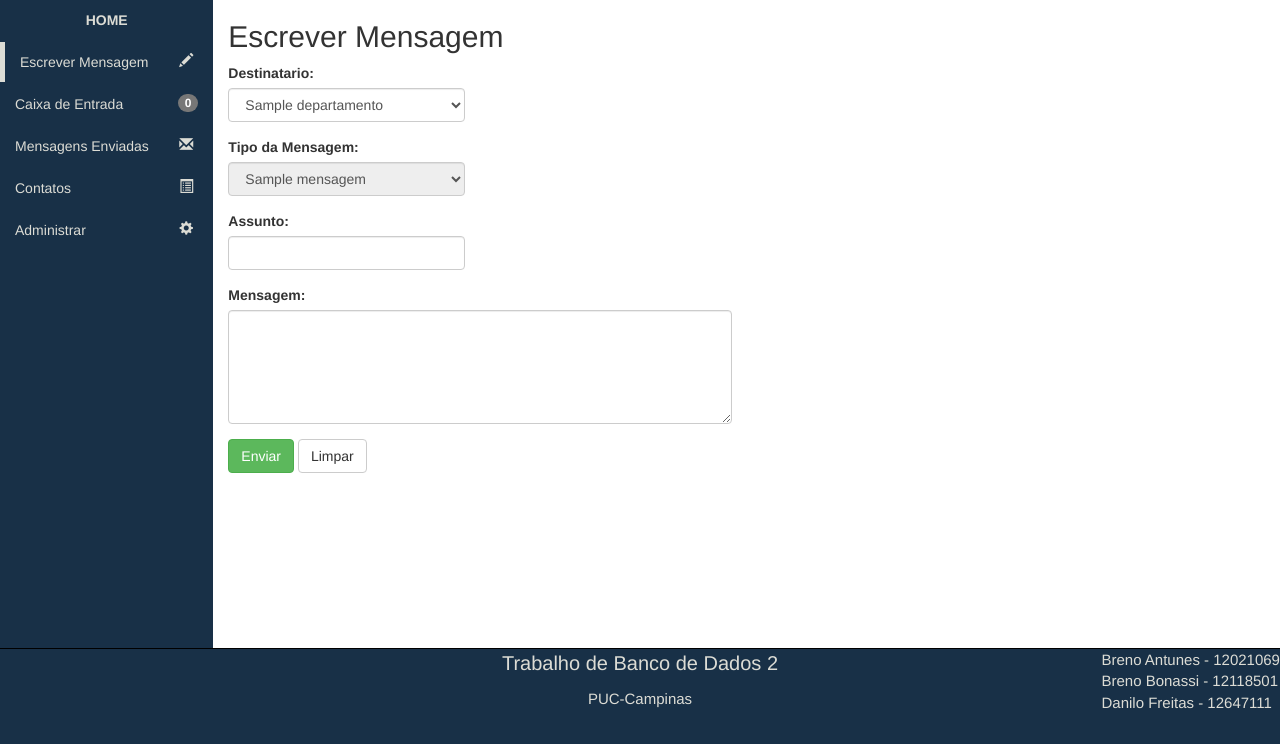
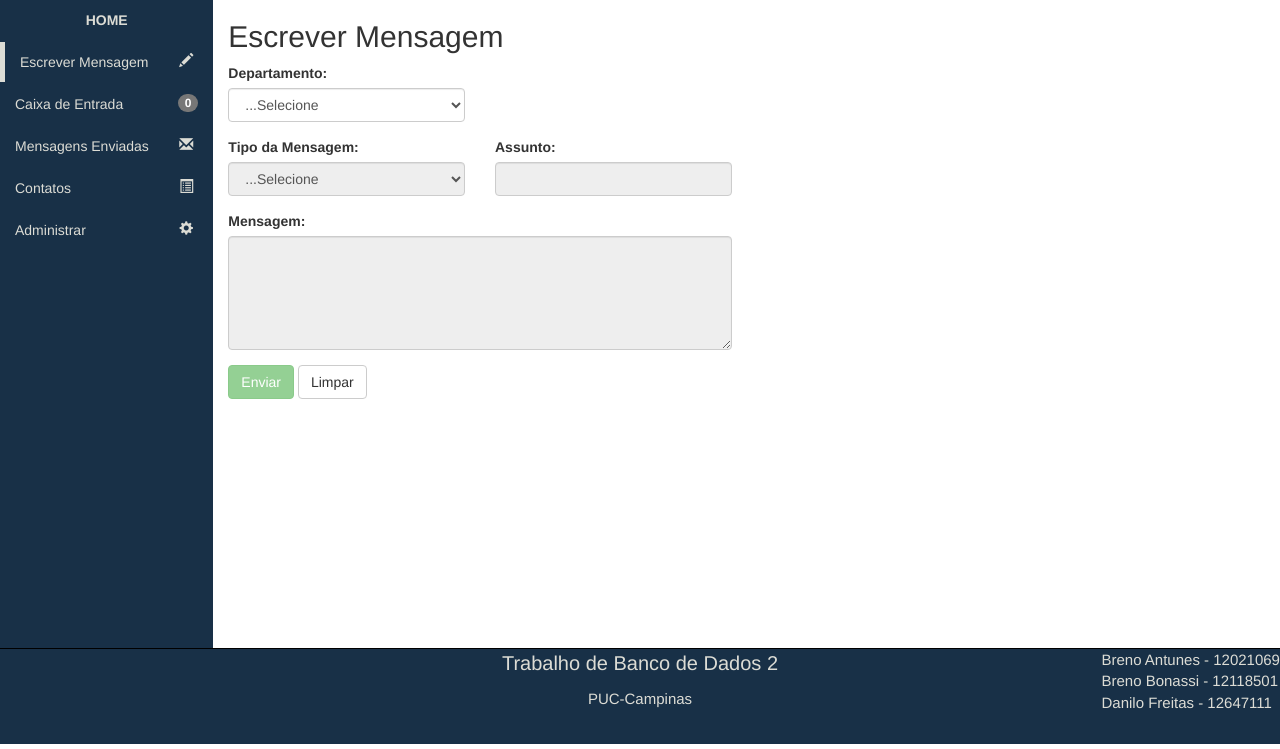
Before and after one commit to antunesbe/ProjetoBD2, a PHP site: page /escreverMensagem.php in a window 1280 px wide. Shown: the part 51-800 px from the top of the page. Run offline with PHP 8.4, Linux system fonts and the light colour scheme; the visitor is signed in with stand-in values (Sample User, id 1); tables that the repository leaves empty hold one stand-in row (values such as "Sample post"); some libraries are stand-ins or nearby versions.

Commit message:
Modificações do EnviarMensagem
Todas as restriçoes efetuadas

```diff
--- a/escreverMensagem.php
+++ b/escreverMensagem.php
@@ -2,21 +2,37 @@
 	session_start();
 	include "includes/conexaoBD.php";
 
+		$departamentoUsu = $_SESSION['departamento'];
+		$perfil = $_SESSION['perfil'];
+		$remetente = $_SESSION['id'];
+		$destinatario = 0;
 	if(isset($_GET['go'])){
 		if($_GET['go'] == 'enviaMsg'){
-			$destinatario = $_POST['destinatario'];
-			$consultaDestinatario = mysql_query("SELECT * FROM DEPARTAMENTO WHERE '$destinatario' = nome_depto");
-			$consultaDestinatario = mysql_fetch_array($consultaDestinatario);
-			$destinatario = $consultaDestinatario['pessoa_chave'];
+			$departamento = $_POST['departamento'];
+			if ($departamentoUsu != $departamento)
+			{
+				$consultaDestinatario = mysql_query("SELECT * FROM DEPARTAMENTO WHERE '$destinatario' = nome_depto");
+				$consultaDestinatario = mysql_fetch_array($consultaDestinatario);
+				$destinatario = $consultaDestinatario['pessoa_chave'];
+			}
+			else
+			{
+				$destinatario = $_POST['destinatario'];
+			}
 			$tipoMensagem = $_POST['tipoMsg'];
 			$assunto = $_POST['assunto'];
 			$conteudo = $_POST['conteudo'];
 			$remetente = $_SESSION['id'];
 
-			$sql= mysql_query("INSERT INTO MENSAGEM VALUES (null,'$assunto', '$conteudo', 0, null, '$remetente', '$destinatario', (SELECT id_tipo_mensagem FROM TIPO_MENSAGEM WHERE nome_tipo_msg = '$tipoMensagem'))");
+			$sql= mysql_query("INSERT INTO MENSAGEM VALUES (null,'$assunto', '$conteudo', 0, null, '$remetente', '$destinatario',
+								(SELECT id_tipo_mensagem FROM TIPO_MENSAGEM WHERE id_tipo_mensagem = '$tipoMensagem'))");
 			if(!$sql){
 				mysql_error();
 			}
+		}
+		if($_GET['go'] == 'selectTipo'){
+			$destinatario = $_GET['destinatario'];
+			$remetente = $_SESSION['id'];
 		}
 	}
 
@@ -99,13 +115,32 @@
 					<div class="row" style="border:none;">
 						<!-- DESTINATARIO -->
 						<div class="form-group col-md-3">
-							<label for="destinatario" class="label-control" id="labelDestinatario">Destinatario:</label>
-							<select class="form-control" name="destinatario" id="destinatario">
+							<label for="departamento" class="label-control" id="labelDepartamento">Departamento:</label>
+							<select class="form-control" name="departamento" id="departamento">
+								<option value = "">...Selecione</option>
 								<?php
 									$consulta = mysql_query("SELECT * FROM DEPARTAMENTO ORDER BY id_departamento");
 	    							$row = mysql_num_rows($consulta);
 									while($linha = mysql_fetch_assoc($consulta)){
-										echo "<option id='" . $linha['id_departamento'] . "'>" . $linha['nome_depto'] . "</option>";
+										echo "<option value='" . $linha['id_departamento'] . "'>" . $linha['nome_depto'] . "</option>";
+									}
+									if ($row<=0){
+										echo "<option>Sem valor</option>";
+									}
+								?>
+							</select>
+						</div>
+
+						<div class="form-group col-md-3">
+							<label for="destinatario" class="label-control hidden"  id="labelDestinatario">Destinatario:</label>
+							<select class="form-control hidden" name="destinatario" id="destinatario">
+								<option value = "">...Selecione</option>
+								<?php
+									$consulta = mysql_query("SELECT * FROM USUARIO WHERE '$departamentoUsu' = departamento AND '$remetente' <> id_pessoa ORDER BY nome");
+	    							$row = mysql_num_rows($consulta);
+									$i=1;
+									while($linha = mysql_fetch_assoc($consulta)){
+										echo "<option value='" . $linha['id_pessoa'] . "'>" . $linha['nome'] . "</option>";
 									}
 									if ($row<=0){
 										echo "<option>Sem valor</option>";
@@ -119,26 +154,46 @@
 						<!-- TIPO MENSAGEM -->
 						<div class="form-group col-md-3">
 							<label for="tipoMsg" class="label-control" id="labelTipoMsg">Tipo da Mensagem:</label>
-							<select class="form-control" name="tipoMsg" id="tipoMsg" disabled="true">
+							<select class="form-control" name="tipoMsg" id="tipoMsg" disabled>
 								<?php
-									$consulta = mysql_query("SELECT * FROM TIPO_MENSAGEM ORDER BY id_tipo_mensagem");
-		    							$row = mysql_num_rows($consulta);
-										while($linha = mysql_fetch_assoc($consulta)){
-											echo "<option id='" . $linha['id_tipo_mensagem'] . "'>" . $linha['nome_tipo_msg'] . "</option>";
+
+											$consulta = mysql_query("SELECT *
+																	FROM TIPO_MENSAGEM
+																	ORDER BY nome_tipo_msg;");
+
+										if ($destinatario != 0)
+										{
+											$consulta = mysql_query("SELECT *
+																	FROM TIPO_MENSAGEM TP
+																	WHERE TP.id_tipo_mensagem in (
+																		SELECT PV.priv_tipo_mensagem
+																		FROM PRIVILEGIO PV
+																		INNER JOIN USUARIO RE ON RE.perfil = PV.perfil_remetente
+																		INNER JOIN USUARIO DE ON DE.perfil = PV.perfil_destinatario
+																		WHERE RE.id_pessoa =  '$remetente'
+																		AND DE.id_pessoa = '$destinatario'
+																		)
+																	ORDER BY TP.nome_tipo_msg;");
 										}
-										if ($row<=0){
-											echo "<option>Sem valor</option>";
+										$row = mysql_num_rows($consulta);
+										if ($row>0)
+										{
+											echo "<option value = ''>...Selecione</option>";
+											while($linha = mysql_fetch_assoc($consulta)){
+												echo "<option value='" . $linha['id_tipo_mensagem'] . "'>" . $linha['nome_tipo_msg'] . "</option>";
+											}
+										}
+										else if ($row<=0){
+											echo "<option value = '0'>Sem valor</option>";
 										}
 								?>
 							</select>
 						</div>
 						<!-- /TIPO MENSAGEM -->
-					</div>
-					<div class="row" style="border:none;">
 						<!-- ASSUNTO -->
 						<div class="form-group col-md-3">
 							<label for="assunto" class="label-control" id="labelAssunto">Assunto:</label>
-							<input type="text" class="form-control" name="assunto" id="assunto">
+							<input type="text" class="form-control" name="assunto" id="assunto" disabled> </input>
 						</div>
 						<!-- /ASSUNTO -->
 					</div>
@@ -146,13 +201,13 @@
 						<!-- MENSAGEM -->
 						<div class="form-group col-md-6">
 							<label for="conteudo" class="label-control" id="labelAssunto">Mensagem:</label>
-							<textarea class="form-control" rows="5" name="conteudo" id="conteudo"></textarea>
+							<textarea class="form-control" rows="5" name="conteudo" id="conteudo" disabled></textarea>
 						</div>
 						<!-- /MENSAGEM -->
 					</div>
 					<div class="row" style="border:none;">
 						<div class="form-group col-md-3">
-							<button class="btn btn-success" id="btnEnviar" type="submit">Enviar</button>
+							<button class="btn btn-success" id="btnEnviar" type="submit" disabled>Enviar</button>
 							<button class="btn btn-default" id="btnLimpar">Limpar</button>
 						</div>
 					</div>
@@ -177,16 +232,69 @@
 	</div>
 </body>
 </html>
+<script>
+		$(window).load(function() {
 
+			<?php echo "var usuDep = ".$destinatario;?>;
+			if (usuDep != 0)
+			{
+				$('#departamento').val(<?php echo $departamentoUsu?>);
+				$('#destinatario').val(<?php echo $destinatario?>) ;
+				$('#tipoMsg').prop('disabled', false);
+				$('#labelDestinatario').removeClass("hidden");
+				$('#destinatario').removeClass("hidden");
+			}
+			else
+			{
+				$('#labelDestinatario').addClass("hidden");
+				$('#destinatario').addClass("hidden");
+			}
+		});
+
+	$().ready(function() {
+
+
+    $('#departamento').change(function() {
+		var e = document.getElementById('departamento');
+		var depSelect = e.options[e.selectedIndex].value;
+		<?php echo "var usuDep = ".$departamentoUsu;?>;
+		if (usuDep == depSelect)
+		{
+			$('#labelDestinatario').removeClass("hidden");
+			$('#destinatario').removeClass("hidden");
+			$('#tipoMsg').prop('disabled', true);
+		}
+		else
+		{
+			$('#labelDestinatario').addClass("hidden");
+			$('#destinatario').addClass("hidden");
+			$('#tipoMsg').prop('disabled', false);
+		}
+    });
+	$('#destinatario').change(function() {
+		$('#tipoMsg').prop('disabled', false);
+		var e = document.getElementById('destinatario');
+		var destSelect = e.options[e.selectedIndex].value;
+		window.location.href = "escreverMensagem.php?go=selectTipo&destinatario=" + destSelect;
+
+    });
+
+	$('#tipoMsg').change(function() {
+		$('#assunto').prop('disabled', false);
+		$('#conteudo').prop('disabled', false);
+		$('#btnEnviar').prop('disabled', false);
+    });
+});
+</script>
 
 
 <?php
 	$consultaDeptoUsuario = mysql_query("SELECT * FROM USUARIO WHERE '$idUsuario' = id_pessoa") or die(mysql_error());
 	$consultaDeptoUsuario = mysql_fetch_array($consultaDeptoUsuario);
 	$deptoUsuario = $consultaDeptoUsuario['departamento'];
-	echo "<script>";
-	echo "if(document.getElementById('destinatario').value ==" . $deptoUsuario . "){ document.getElementById('tipoMsg').disabled= false";
-	echo "</script>";
+	//echo "<script>";
+	//echo "$('#destinatario').value ==" . $deptoUsuario . "){ document.getElementById('tipoMsg').disabled= false";
+	//echo "</script>";
 
 
 	if (isset($_GET['go'])){
--- a/index.php
+++ b/index.php
@@ -28,6 +28,8 @@
     		$_SESSION['cpf'] = $resultado['cpf'];
     		$_SESSION['data_nasc'] = $resultado['data_nascimento'];
     		$_SESSION['email'] = $resultado['email'];
+			$_SESSION['departamento'] = $resultado['departamento'];
+			$_SESSION['perfil'] = $resultado['perfil'];
     	}
 
     }
```
